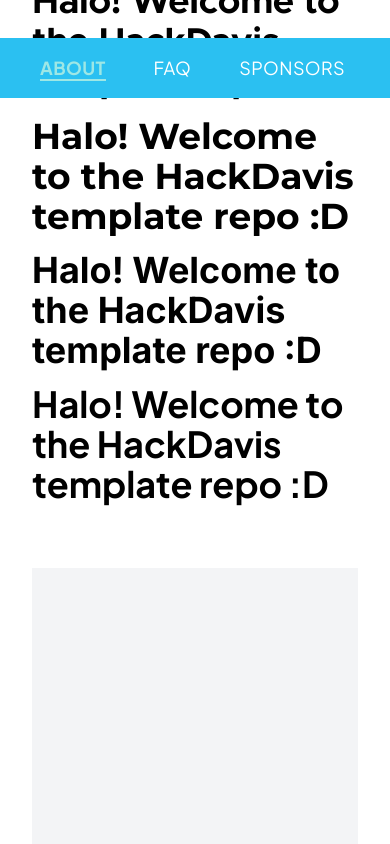
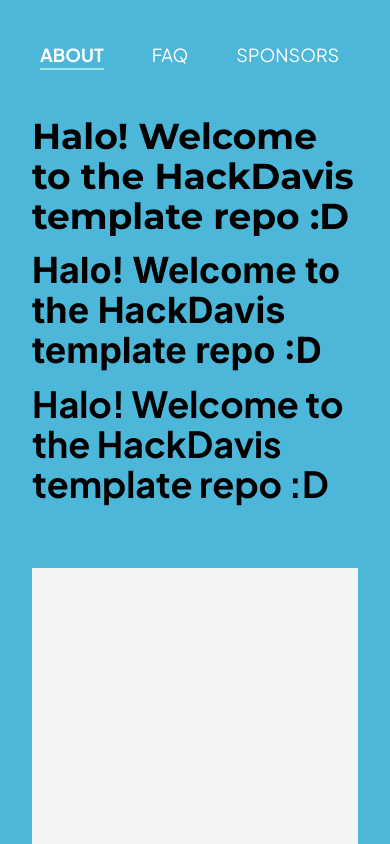
Before and after one commit to HackDavis/website-2025, a Next.js app: page / in a window 390 px wide. Shown: the top 844 px of the page. Built offline with nearby package versions, Linux system fonts and the light colour scheme.

Commit message:
landing globals added

```diff
--- a/app/(pages)/_components/Navbar/Navbar.module.scss
+++ b/app/(pages)/_components/Navbar/Navbar.module.scss
@@ -4,10 +4,9 @@
 
   .content {
     position: fixed;
-    top: var(--navbar-top-spacing);
     width: 100%;
-    padding-left: var(--navbar-padding-left);
-    padding-right: var(--navbar-padding-right);
+    padding: var(--navbar-top-spacing) var(--landing-text-space-right);
+    padding-left: 40px;
     height: var(--navbar-height);
 
 
@@ -16,16 +15,13 @@
     justify-content: space-between;
     background-color: transparent;
 
-    background-color: var(--navbar-placeholder-background); // Temporary background color until hero color comes in
     transition: background-color 0.6s ease, box-shadow 0.6s ease, top 0.6s ease;
     z-index: 1000;
 
     &.scrolled {
       background-color: var(--navbar-scrolled-background); // Updated background color when scrolled
-      backdrop-filter: var(--navbar-scrolled-blur);
+      backdrop-filter: blur(10px);
       top: 0;
-      padding-top: var(--navbar-scrolled-padding);
-      padding-bottom: var(--navbar-scrolled-padding);
     }
 
     .hdIcon {
@@ -38,7 +34,7 @@
     .navLinks {
       display: flex;
       align-items: center;
-      gap: var(--navbar-item-spacing);
+      gap: 48px;
       align-self: stretch;
     }
 
@@ -46,31 +42,29 @@
       color: var(--text-light);
       text-align: center;
       font-family: var(--font-jakarta);
-      font-size: var(--Med, 18px);
       font-style: normal;
-      font-weight: var(--navbar-text-weight-normal);
+      font-weight: 400;
       line-height: 100%;
-      letter-spacing: var(--navbar-text-letter-spacing);
+      letter-spacing: 0.36;
       position: relative; // Required for the ::after pseudo-element
       transition: color 0.3s;
 
       &:hover {
-        color: var(--navbar-highlight);
+        font-weight: 700;
       }
 
       &.active {
-        font-weight: var(--navbar-highlight-text-weight);
-        color: var(--navbar-highlight);
+        font-weight: 700;
 
         // The underline effect
         &::after {
           content: '';
           position: absolute;
-          bottom: var(--navbar-highlight-underline-distance); // Space between text and the underline
+          bottom: -6px; // Space between text and the underline
           left: 0;
           width: 100%;
-          height: var(--navbar-highlight-underline-height);
-          background-color: var(--navbar-highlight);
+          height: 2px;
+          background-color: var(--highlight-blue);
           transform: scaleX(1); // Extend the underline from left to right
           transform-origin: left center;
           transition: transform 0.3s ease-out;
@@ -80,11 +74,11 @@
       &::after {
         content: '';
         position: absolute;
-        bottom: var(--navbar-highlight-underline-distance);
+        bottom: -6px;
         left: 0;
         width: 100%;
-        height: var(--navbar-highlight-underline-height);
-        background-color: var(--navbar-highlight);
+        height: 2px;
+        background-color: var(--highlight-blue);
         transform: scaleX(0);
         transform-origin: left center;
         transition: transform 0.3s ease-out;
@@ -92,7 +86,7 @@
 
       &:not(.active)::after {
         transform: scaleX(0);
-        background-color: var(--navbar-highlight);
+        background-color: var(--highlight-blue);
       }
     }
   }
--- a/app/(pages)/_globals/styles/globals.scss
+++ b/app/(pages)/_globals/styles/globals.scss
@@ -56,26 +56,26 @@
   --text-dark: #005271;
   --text-light: #FFF;
 
-  --edge-spacer: 175px;
+  /* Landing Colors */
+  --sand-background-dark: #E6BB7B;
+  --sand-background-light: #E5C28E;
+  --sky-background: #4DB7D9;
+  --sea-background: #123041;
+  --water-background: #4DB7D9;
+  --grass-background-dark: #7FB732;
+  --grass-background-light: #AFD157;
+
+  --navbar-scrolled-background: rgba(4, 102, 101, 0.415);
+
+  /* Spaces */
+  --edge-space: 175px;
+  --landing-text-space-left: 200px;
+  --landing-text-space-right: 120px;
 
   /* Navbar Styles */
-  --navbar-top-spacing: 38px;
-  --navbar-padding-left: 40px;
-  --navbar-padding-right: 97px;
-  --navbar-height: 60px;
-  --navbar-text-weight-normal: 400;
-  --navbar-text-letter-spacing: 0.36px;
+  --navbar-top-spacing: 55px;
+  --navbar-height: 50px;
   --navbar-item-spacing: 48px;
-  /* Navbar styles for when text is highlighted */
-  --navbar-highlight: #9EE7E5;
-  --navbar-highlight-text-weight: 700;
-  --navbar-highlight-underline-height: 2px;
-  --navbar-highlight-underline-distance: -4px;
-  /* Navbar styles for partial scroll */
-  --navbar-scrolled-background: rgba(4, 102, 101, 0.415);
-  --navbar-scrolled-padding: 5px;
-  --navbar-scrolled-blur: blur(10px);
-  --navbar-placeholder-background: #2BC0F1;
 }
 
 * {
@@ -85,24 +85,30 @@
   font-family: var(--font-metropolis);
 }
 
+h1, h2, h3, h4, p {
+  font-style: normal;
+  line-height: 100%;
+  font-weight: 400;
+}
+
 h1 {
-  font-size: 3rem;
+  font-size: 3rem; //48px in wireframe
 }
 
 h2 {
-  font-size: 2.5rem;
+  font-size: 2.5rem; //40px
 }
 
 h3 {
-  font-size: 2rem;
+  font-size: 2rem; //32px
 }
 
 h4 {
-  font-size: 1.5rem;
+  font-size: 1.5rem; //24px
 }
 
 p {
-  font-size: 1rem;
+  font-size: 1.125rem; //18px
 }
 
 a {
@@ -116,4 +122,5 @@ button {
   display: flex;
   justify-content: center;
   align-items: center;
+  background-color: var(--highlight-yellow);
 }
--- a/app/(pages)/page.tsx
+++ b/app/(pages)/page.tsx
@@ -2,9 +2,9 @@
 
 export default function Home() {
   return (
-    <div className="grid grid-rows-[20px_1fr_20px] items-center justify-items-center p-8 pb-20 gap-16 sm:p-20">
+    <div className="grid grid-rows-[20px_1fr_20px] items-center justify-items-center p-8 pb-20 gap-16 sm:p-20 bg-sky-background">
       {/* Intro Section */}
-      <p className="text-4xl font-bold font-metropolis">
+      <p className="text-4xl font-bold font-metropolis invisible">
         Halo! Welcome to the HackDavis template repo :D
       </p>
       <p className="text-4xl font-bold font-montserrat">
--- a/tailwind.config.ts
+++ b/tailwind.config.ts
@@ -13,12 +13,22 @@ export default {
         'background-dark': 'var(--background-dark)',
         'foreground-light': 'var(--foreground-light)',
         'foreground-dark': 'var(--foreground-dark)',
-        highlight: 'var(--highlight)',
+        'highlight-blue': 'var(--highlight-blue)',
+        'highlight-yellow': 'var(--highlight-yellow)',
         'text-dark': 'var(--text-dark)',
         'text-light': 'var(--text-light)',
+        'sand-background-dark': 'var(--sand-background-dark)',
+        'sand-background-light': 'var(--sand-background-light)',
+        'sky-background': 'var(--sky-background)',
+        'sea-background': 'var(--sea-background)',
+        'water-background': 'var(--water-background)',
+        'grass-background-dark': 'var(--grass-background-dark)',
+        'grass-background-light': 'var(--grass-background-light)',
       },
       spacing: {
-        edge: 'var(--edge-spacer)',
+        edge: 'var(--edge-space)',
+        'landing-text-space-left': 'var(--landing-text-space-left)',
+        'landing-text-space-right': 'var(--landing-text-space-right)',
       },
       fontFamily: {
         metropolis: 'var(--font-metropolis)',
```
